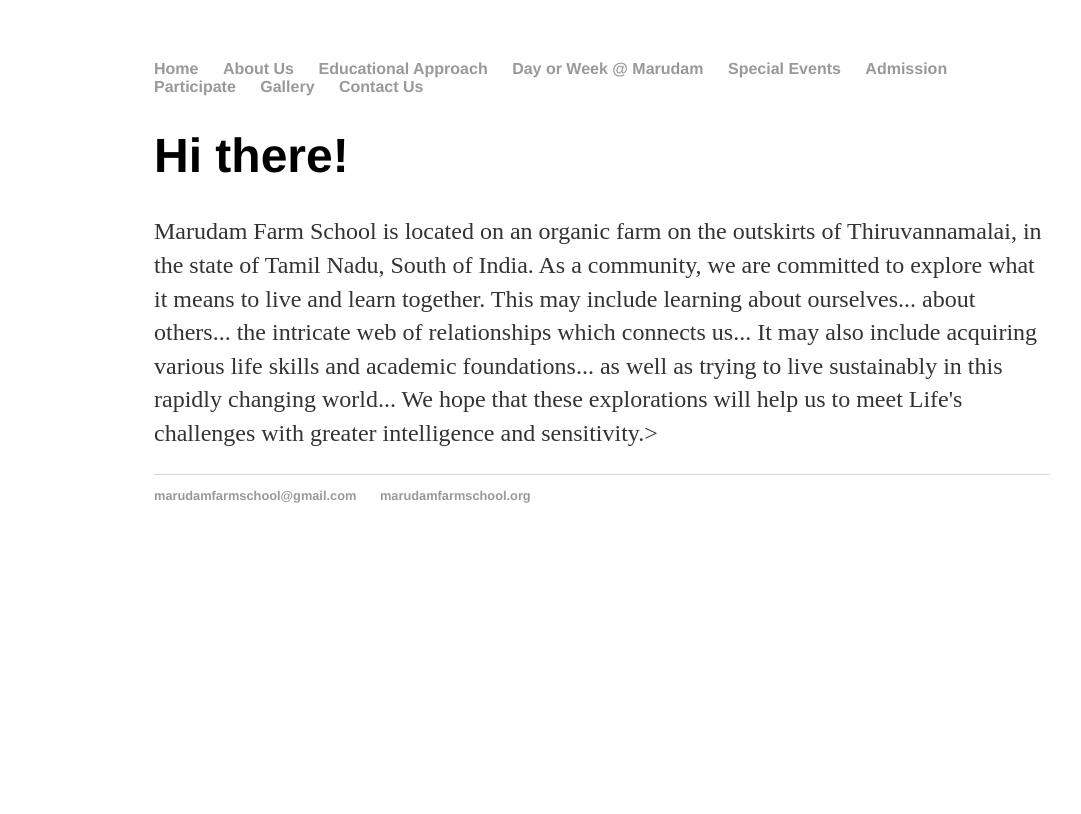
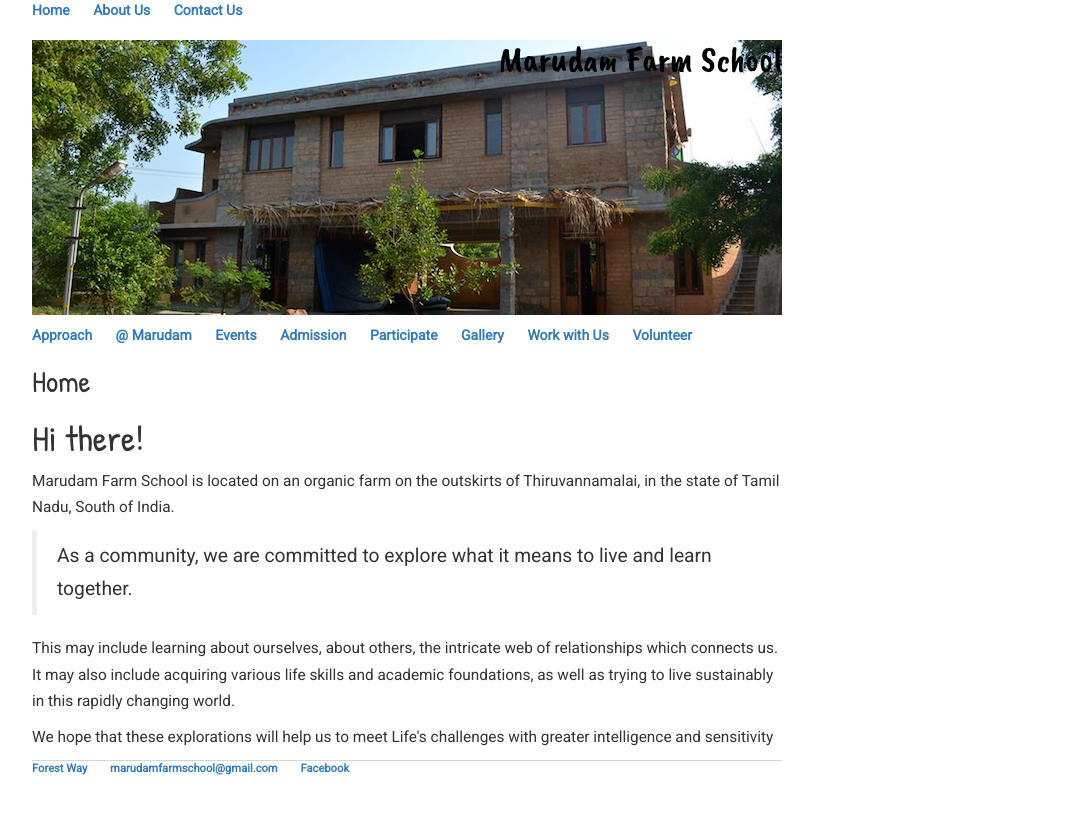
Before and after one commit to Marudam/marudam.github.io, a Jekyll site: the page built from index.html, in a window 1280 px wide. Shown: the top 814 px of the page, without its empty margins (38-1119 px from the left). Built offline with Jekyll 4.4.1, drawn with Linux system fonts in a browser that asks for light colours; some web fonts are replaced.

Commit message:
All pages have been added with Jekyll layout

```diff
--- a/_layouts/default.html
+++ b/_layouts/default.html
@@ -1,31 +1,57 @@
 <!DOCTYPE html>
-<html>
+<html lang="en">
 	<head>
-		<title>{{ page.title }}</title>
+		<meta name="viewport" content="width=device-width, initial-scale=1">
+		<title>{{ page.title }} - Marudam Farm School</title>
+    <link href='https://fonts.googleapis.com/css?family=Roboto|Patrick+Hand|Rancho|Caveat+Brush|Schoolbell'
+			rel='stylesheet' type='text/css'>
+		<link rel="stylesheet" type="text/css" href="/css/normalize.css">
+		<link rel="stylesheet" href="https://maxcdn.bootstrapcdn.com/bootstrap/3.3.6/css/bootstrap.min.css"
+			integrity="sha384-1q8mTJOASx8j1Au+a5WDVnPi2lkFfwwEAa8hDDdjZlpLegxhjVME1fgjWPGmkzs7"
+			crossorigin="anonymous">
 		<link rel="stylesheet" type="text/css" href="/css/main.css">
 	</head>
 	<body>
+	 <div class="container">
+	 <div class="row">
+		<div class="col-lg-8">
 			<nav>
      		<ul>
          		<li><a href="/">Home</a></li>
-	        	<li><a href="/about.html">About Us</a></li>
-        		<li><a href="/approach.html">Educational Approach</a></li>
-        		<li><a href="/atmarudam.html">Day or Week @ Marudam</a></li>
-        		<li><a href="/events.html">Special Events</a></li>
+ 	        	<li><a href="/aboutus.html">About Us</a></li>
+         		<li><a href="/contactus.html">Contact Us</a></li>
+     		</ul>
+ 		 </nav>
+		 <header>
+		  <div class="header header-{{page.id}}">
+			 <h1><a href="/">Marudam Farm School</a></h1>
+		  </div>
+		</header>
+		 <nav>
+    		<ul>
+        		<li><a href="/approach.html">Approach</a></li>
+        		<li><a href="/atmarudam.html">@ Marudam</a></li>
+        		<li><a href="/events.html">Events</a></li>
         		<li><a href="/admission.html">Admission</a></li>
         		<li><a href="/participate.html">Participate</a></li>
         		<li><a href="/gallery.html">Gallery</a></li>
-        		<li><a href="/contactus.html">Contact Us</a></li>
+						<li><a href="/workwithus.html">Work with Us</a></li>
+						<li><a href="/volunteer.html">Volunteer</a></li>
     		</ul>
 		 </nav>
-		<div class="container">
+		 <div class="content">
+			<h2>{{page.title}}</h2>
 		 {{ content }}
 	   </div><!-- /.container -->
 		 <footer>
     		<ul>
+					<li><a href="http://theforestway.org">Forest Way</a></li>
         	<li><a href="mailto:marudamfarmschool@gmail.com">marudamfarmschool@gmail.com</a></li>
-        		<li><a href="http://marudamfarmschool.org">marudamfarmschool.org</a></li>
+					<li><a href="http://fb.com/MarudamFarmSchool">Facebook</a></li>
 			</ul>
 		 </footer>
+	  </div>
+   </div>
+  </div>
 	</body>
 </html>
--- a/css/main.css
+++ b/css/main.css
@@ -1,9 +1,7 @@
 body {
-    margin: 60px auto;
-    width: 70%;
+    font-family:'Roboto', 'Helvetica', 'Arial', 'Sans-Serif';
 }
 nav ul, footer ul {
-    font-family:'Helvetica', 'Arial', 'Sans-Serif';
     padding: 0px;
     list-style: none;
     font-weight: bold;
@@ -12,32 +10,41 @@
     display: inline;
     margin-right: 20px;
 }
-a {
-    text-decoration: none;
-    color: #999;
-}
 a:hover {
     text-decoration: underline;
 }
-h1 {
-    font-size: 3em;
-    font-family:'Helvetica', 'Arial', 'Sans-Serif';
+header h1 {
+  height: 275px;
 }
+
+header h1 {
+  font-family: 'Caveat Brush', cursive;
+  background-image: url(/images/banner/home.png);
+  background-repeat: no-repeat;
+}
+
+.header-home h1 {
+  text-align: right;
+  vertical-align: bottom;
+}
+
+header h1 a:hover {
+  text-decoration: none;
+}
+
+header h1 a {
+  color: black;
+}
+
+h1,h2 {
+    font-family: 'Patrick Hand', cursive;
+}
+
 p {
-    font-size: 1.5em;
-    line-height: 1.4em;
-    color: #333;
+    font-size: 1.1em;
+    line-height: 1.7em;
 }
 footer {
     border-top: 1px solid #d5d5d5;
     font-size: .8em;
 }
-
-ul.posts {
-    margin: 20px auto 40px;
-    font-size: 1.5em;
-}
-
-ul.posts li {
-    list-style: none;
-}
--- a/index.html
+++ b/index.html
@@ -1,8 +1,12 @@
 ---
 layout: default
-title: Home - Marudam Farm School
+title: Home
+id: home
 ---
 <div class="blurb">
    <h1>Hi there!</h1>
-   <p>Marudam Farm School is located on an organic farm on the outskirts of Thiruvannamalai, in the state of Tamil Nadu, South of India. As a community, we are committed to explore what it means to live and learn together. This may include learning about ourselves... about others... the intricate web of relationships which connects us... It may also include acquiring various life skills and academic foundations... as well as trying to live sustainably in this rapidly changing world... We hope that these explorations will help us to meet Life's challenges with greater intelligence and sensitivity.></p>
+   <p>Marudam Farm School is located on an organic farm on the outskirts of Thiruvannamalai, in the state of Tamil Nadu, South of India. </p>
+   <blockquote><p>As a community, we are committed to explore what it means to live and learn together. </p></blockquote>
+   <p>This may include learning about ourselves, about others, the intricate web of relationships which connects us. It may also include acquiring various life skills and academic foundations, as well as trying to live sustainably in this rapidly changing world.</p>
+   <p>We hope that these explorations will help us to meet Life's challenges with greater intelligence and sensitivity</p>
 </div><!-- /.blurb -->
```
Also changed, not shown: aboutus.html (added, +12 -0 lines), admission.html (added, +17 -0 lines), approach.html (added, +46 -0 lines), atmarudam.html (added, +10 -0 lines), contactus.html (added, +17 -0 lines), events.html (added, +13 -0 lines), participate.html (added, +27 -0 lines), volunteer.html (added, +16 -0 lines), workwithus.html (added, +8 -0 lines), css/normalize.css (added), images/banner/home.png (added), images/banner/name-board.jpg (added), images/banner/school-front-view.jpg (added), images/banner/school-side-view.jpg (added). Lines whose indentation alone changed are shown as unchanged.
